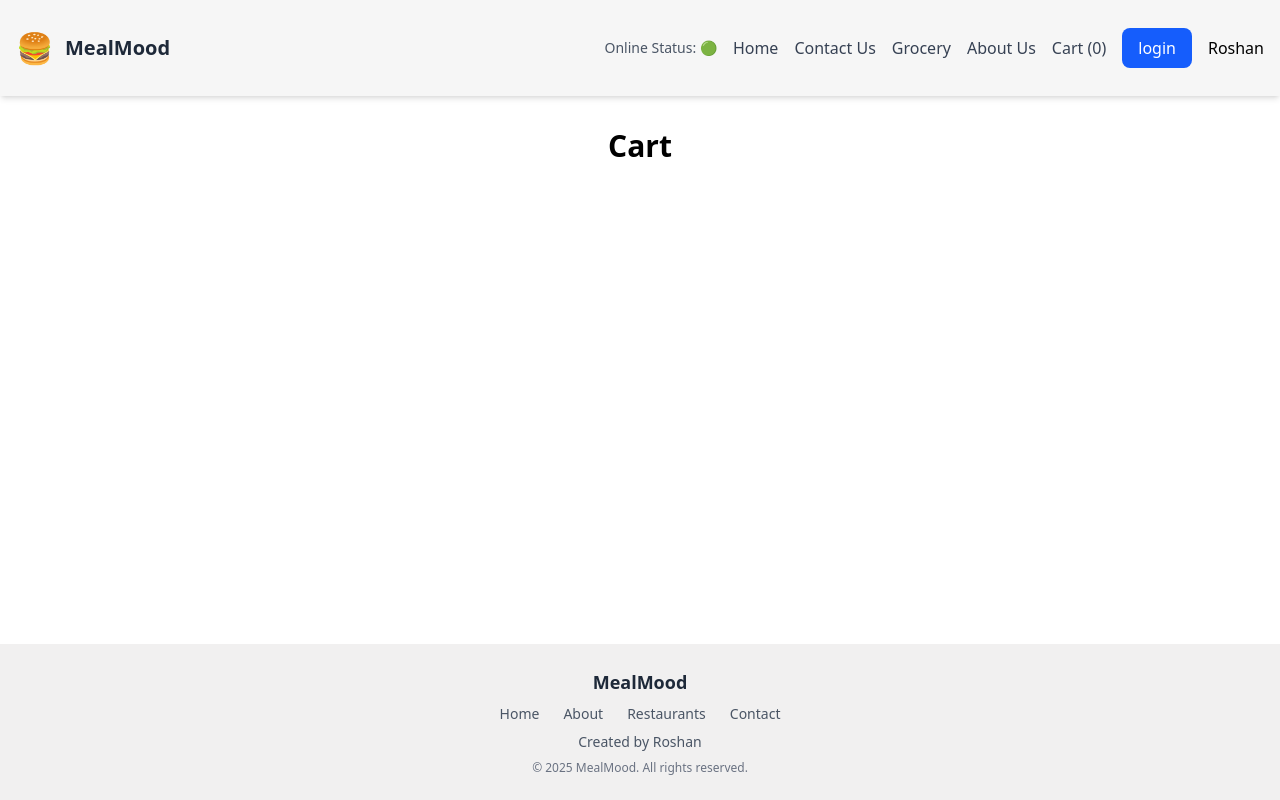
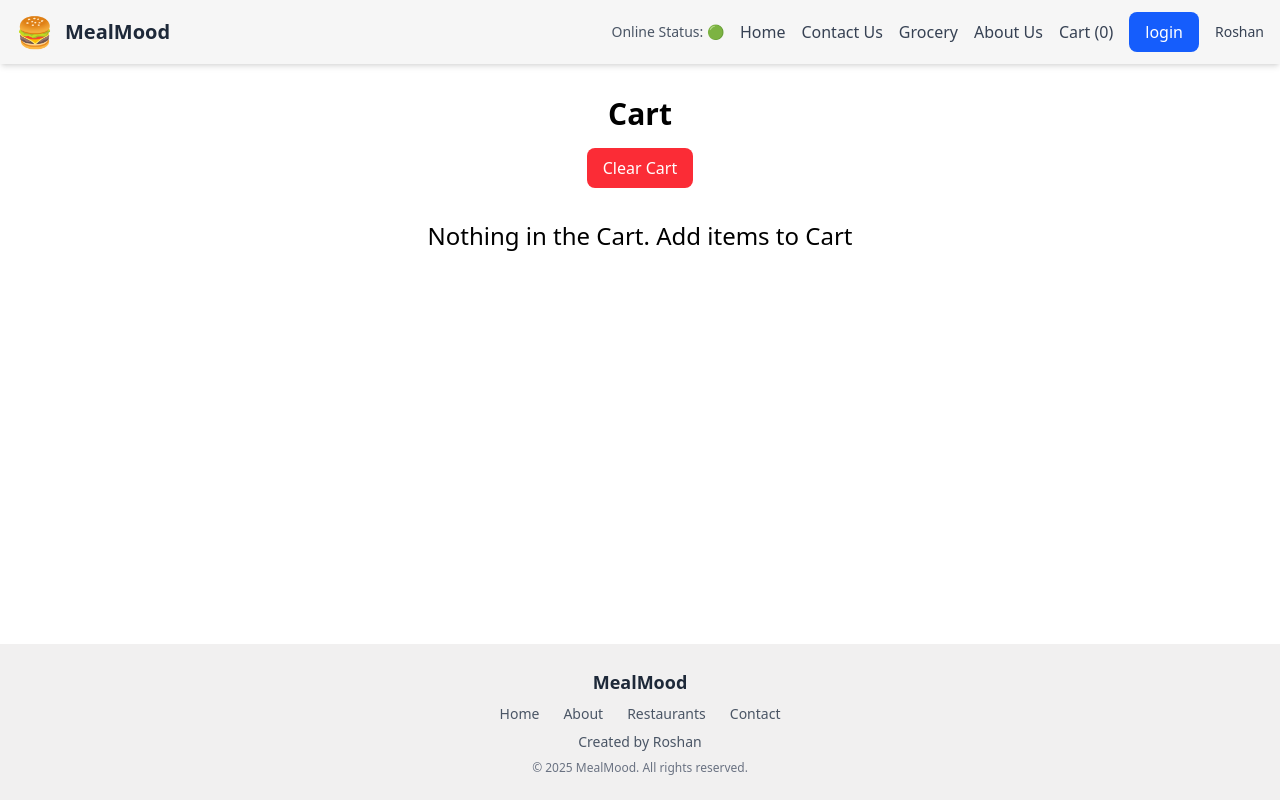
Before and after one commit to RoshnV18/MealMood, a React (Vite) app: page /cart in a window 1280 px wide. Built offline with nearby package versions, Linux system fonts and the light colour scheme.

Commit message:
Build functionality to add and remove item

```diff
--- a/index.html
+++ b/index.html
@@ -1,5 +1,4 @@
 <!DOCTYPE html>
-<html lang="en">
 
 <head>
     <meta charset="UTF-8">
--- a/src/components/Body.js
+++ b/src/components/Body.js
@@ -69,17 +69,19 @@ const Body = () => {
       </div>
     );
   }
-  if (!listOfRes) {
+
+  if (!listOfRes || listOfRes.length === 0) {
     return <Shimmer />;
   }
 
   return (
     <div className="min-h-screen bg-gradient-to-b from-white via-gray-50 to-blue-50 py-10">
       <div className="max-w-7xl mx-auto px-4 sm:px-6 lg:px-8">
+        {/* Search and Filter Section */}
         <div className="mb-10">
-          <div className="flex flex-col sm:flex-row gap-4 items-start sm:items-center justify-between">
+          <div className="flex flex-col sm:flex-row gap-4 sm:gap-6 items-start sm:items-center justify-between">
             <button
-              className="bg-green-600 text-white px-6 py-3 rounded-lg font-semibold shadow-md cursor-pointer"
+              className="bg-green-600 text-white px-6 py-3 rounded-lg font-semibold shadow-md cursor-pointer w-full sm:w-auto"
               onClick={() => {
                 const filteredList = listOfRes.filter(
                   (res) => res?.info?.avgRating > 4.5
@@ -108,7 +110,8 @@ const Body = () => {
           </div>
         </div>
 
-        <div className="grid grid-cols-1 sm:grid-cols-2 md:grid-cols-3 lg:grid-cols-4 xl:grid-cols-5 gap-10">
+        {/* Restaurant Cards Grid */}
+        <div className="grid grid-cols-1 sm:grid-cols-2 md:grid-cols-3 lg:grid-cols-4 xl:grid-cols-5 gap-8">
           {filteredRes.map((restro) => (
             <Link
               key={restro?.info?.id}
@@ -124,6 +127,7 @@ const Body = () => {
           ))}
         </div>
 
+        {/* No Results Message */}
         {filteredRes.length === 0 && listOfRes.length > 0 && (
           <div className="text-center py-16">
             <div className="text-6xl mb-4">😔</div>
--- a/src/components/Cart.js
+++ b/src/components/Cart.js
@@ -1,14 +1,39 @@
-import { useSelector } from "react-redux";
+import { useDispatch, useSelector } from "react-redux";
+import ItemList from "./ItemList";
+import { clearItem, removeItem } from "../utils/cartSlice";
 
 const Cart = () => {
   const cartItems = useSelector((store) => store.cart.items);
+  const dispatch = useDispatch();
+
+  const handleClearButton = () => {
+    dispatch(clearItem());
+  };
 
   return (
     <div className="text-center m-4 p-4">
       <h1 className="text-3xl font-bold">Cart</h1>
-      {cartItems.map((cart, index) => (
-        <p key={index}>{cart.card.info.name}</p>
-      ))}
+
+      <button
+        className="px-4 py-2 mt-4 bg-red-500 text-white rounded-lg cursor-pointer"
+        onClick={handleClearButton}
+      >
+        Clear Cart
+      </button>
+
+      {cartItems.length === 0 ? (
+        <div className="text-center mt-8">
+          <h2 className="text-2xl">Nothing in the Cart. Add items to Cart</h2>
+        </div>
+      ) : (
+        <div className="w-6/12 mx-auto mt-10">
+          <ItemList
+            items={cartItems}
+            buttoLabel="Remove"
+            onClick={(id) => dispatch(removeItem(id))}
+          />
+        </div>
+      )}
     </div>
   );
 };
--- a/src/components/Header.js
+++ b/src/components/Header.js
@@ -6,11 +6,8 @@ import { useSelector } from "react-redux";
 
 const Header = () => {
   const [input, setInput] = useState("login");
-
   const onlineStatus = useOnlineStatus();
-
   const { loggedInUser } = useContext(UserContext);
-
   const cartItems = useSelector((store) => store.cart.items);
 
   const handleClick = () => {
@@ -18,16 +15,16 @@ const Header = () => {
   };
 
   return (
-    <div className="sticky top-0 z-50 bg-white shadow-md ">
-      <div className="flex flex-col items-center h-24 bg-[#F6F6F6] sm:flex-row sm:justify-between  px-4 py-3 gap-3 sm:gap-0">
+    <div className="sticky top-0 z-50  bg-[#F6F6F6] shadow-md ">
+      <div className="flex flex-col items-center  sm:flex-row sm:justify-between px-4  py-3 gap-3 sm:gap-0 sm:h-auto ">
         <div className="flex items-center space-x-3">
           <div className="text-3xl">🍔</div>
           <div className="text-xl font-bold text-gray-800">MealMood</div>
         </div>
 
-        <div className="flex flex-wrap justify-center sm:justify-end items-center gap-4">
-          <ul className="flex flex-wrap items-center space-x-4 list-none m-0 p-0">
-            <li className="flex items-center text-sm font-medium text-gray-600">
+        <nav className="flex flex-col sm:flex-row justify-center sm:justify-end items-center gap-3 sm:gap-4 w-full sm:w-auto">
+          <ul className="flex flex-col sm:flex-row items-center space-y-2 sm:space-y-0 sm:space-x-4 list-none m-0 p-0 text-center w-full sm:w-auto">
+            <li className="text-sm font-medium text-gray-600">
               Online Status: {onlineStatus ? "🟢" : "🔴"}
             </li>
             <li>
@@ -62,7 +59,7 @@ const Header = () => {
                 About Us
               </Link>
             </li>
-            <li className="text-gray-700 hover:text-blue-600 cursor-pointer transition-colors duration-200">
+            <li>
               <Link
                 to="/cart"
                 className="text-gray-700 hover:text-blue-600 transition-colors duration-200 no-underline"
@@ -70,20 +67,21 @@ const Header = () => {
                 Cart ({cartItems.length})
               </Link>
             </li>
-
+            <li>
               <button
                 className={`${
                   input === "logout"
                     ? "bg-red-600 hover:bg-red-700"
                     : "bg-blue-600 hover:bg-blue-700"
-              } text-white px-4 py-2 rounded-lg transition-colors duration-200 border-none cursor-pointer font-medium`}
+                } text-white px-4 py-2 rounded-lg transition-colors duration-200 border-none cursor-pointer font-medium w-full sm:w-auto`}
                 onClick={handleClick}
               >
                 {input}
               </button>
-            <li>{loggedInUser}</li>
+            </li>
+            <li className="text-sm text-gray-700">{loggedInUser}</li>
           </ul>
-        </div>
+        </nav>
       </div>
     </div>
   );
--- a/src/components/ItemList.js
+++ b/src/components/ItemList.js
@@ -1,55 +1,55 @@
 import React from "react";
 import { CDN_URL } from "../utils/constants";
-import { useDispatch, useSelector } from "react-redux";
-import { addItem } from "../utils/cartSlice";
 
-const ItemList = ({ items }) => {
-  const dispatch = useDispatch();
+const ItemList = ({ items, buttoLabel, onClick }) => {
+  return (
+    <div>
+      {items.map((item) => {
+        const itemInfo = item.card.info;
+        const price = (itemInfo.price || itemInfo.defaultPrice) / 100;
 
-  const handleAddItem = (item) => {
-    dispatch(addItem(item));
+        const handleButtonClick = () => {
+          if (buttoLabel === "Remove") {
+            onClick(itemInfo.id);
+          } else {
+            onClick(item);
+          }
         };
 
         return (
-    <div>
-      {items.map((item) => (
           <div
             className="text-left p-2 m-2 flex justify-between border-b-2 border-gray-300"
-          key={item.card.info.id}
+            key={itemInfo.id}
           >
+            {/* Item Info */}
             <div className="w-9/12">
               <div className="my-2">
-              <span className="font-semibold text-sm">
-                {item.card.info.name}
-              </span>
-              <span className="font-semibold text-sm">
-                - ₹
-                {item.card.info.price / 100 ||
-                  item.card.info.defaultPrice / 100}
-              </span>
+                <span className="font-semibold text-sm">{itemInfo.name}</span>
+                <span className="font-semibold text-sm"> - ₹{price}</span>
               </div>
-            <p className="text-xs ">
-              {item.card.info.description ||
-                "There is no Description of this Item"}
+              <p className="text-xs">
+                {itemInfo.description ||
+                  "There is no description for this item."}
               </p>
             </div>
 
-          <div className=" h-20 my-2 w-3/12">
-            <div className="absolute">
+            {/* Item Image + Button */}
+            <div className="h-20 my-2 w-3/12 relative">
               <button
-                className="  mx-10 px-2  mt-14 bg-black text-white rounded-sm cursor-pointer"
-                onClick={() => handleAddItem(item)}
+                className="absolute bottom-0 left-1/2 transform -translate-x-1/2 px-2 py-1 bg-black text-white rounded-sm cursor-pointer"
+                onClick={handleButtonClick}
               >
-                Add +
+                {buttoLabel}
               </button>
-            </div>
               <img
-              src={CDN_URL + item.card.info.imageId}
-              className="rounded-lg w-20 h-20 mx-auto"
+                src={CDN_URL + itemInfo.imageId}
+                alt={itemInfo.name}
+                className="rounded-lg w-20 h-20 mx-auto object-cover"
               />
             </div>
           </div>
-      ))}
+        );
+      })}
     </div>
   );
 };
--- a/src/components/RestraunCategory.js
+++ b/src/components/RestraunCategory.js
@@ -1,25 +1,36 @@
-import { useState } from "react";
+import { useDispatch } from "react-redux";
 import ItemList from "./ItemList";
+import { addItem } from "../utils/cartSlice";
 
 const RestraunCategory = ({ resData, showIndex, setShowIndex, index }) => {
+  const dispatch = useDispatch();
+
   const handleClick = () => {
     setShowIndex(showIndex === index ? null : index);
   };
+
   const isOpen = showIndex === index;
   const arrow = isOpen ? "⬆" : "⬇";
 
   return (
-    <div className="w-6/12 mx-auto my-4 bg-gray-100  p-4  rounded-lg  shadow-sm">
+    <div className="w-6/12 mx-auto my-4 bg-gray-100 p-4 rounded-lg shadow-sm">
       <div
-        className="flex justify-between cursor-pointer "
+        className="flex justify-between cursor-pointer"
         onClick={handleClick}
       >
-        <span className="font-bold ">
+        <span className="font-bold">
           {resData.title} ({resData.itemCards.length})
         </span>
         <span className="text-xl mr-4">{arrow}</span>
       </div>
-      {showIndex === index && <ItemList items={resData?.itemCards} />}
+
+      {isOpen && (
+        <ItemList
+          items={resData.itemCards}
+          buttoLabel="Add +"
+          onClick={(item) => dispatch(addItem(item))}
+        />
+      )}
     </div>
   );
 };
```
Lines whose indentation alone changed are shown as unchanged.
